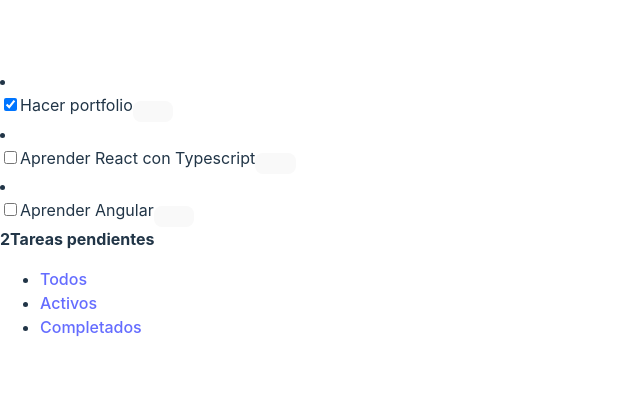
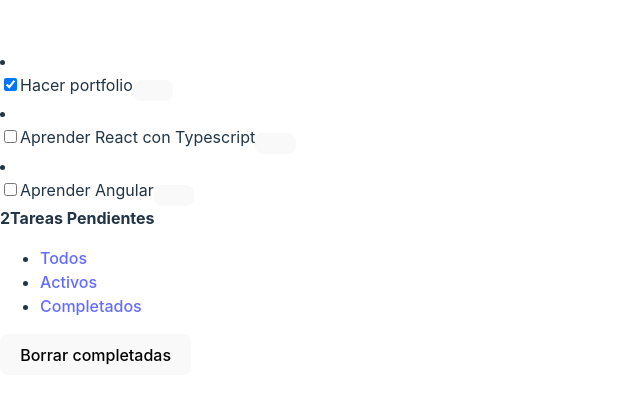
Before and after one commit to jorgelmartin/TypescriptReact-TodoApp, a React (Vite) app: page / in a window 1280 px wide. Shown: the part 188-592 px from the top of the page, without its empty margins (0-640 px from the left). Built offline with nearby package versions, Linux system fonts and the light colour scheme.

Commit message:
Feat: button for delete completed task

```diff
--- a/src/components/Footer.tsx
+++ b/src/components/Footer.tsx
@@ -1,5 +1,3 @@
-// import { FiltersButton, type TodoFilters } from "../consts"
-
 import { type filterValue } from "../types"
 import { Filters } from "./Filters"
 
@@ -20,14 +18,26 @@ export const Footer: React.FC<Props> = ({
 
     return (
         <footer className="footer">
-            <div className="todo-count">
-                <strong>{activeCount}Tareas pendientes</strong>
-            </div>
+            <span className="todo-count">
+                <strong>{activeCount}Tareas Pendientes</strong>
+            </span>
 
             <Filters
                 filterSelected={filterSelected}
                 onFilterChange={handleFilterChange}
             />
+
+            {
+                completedCount > 0 && (
+                    <button
+                        className="clear-completed"
+                        onClick={onClearCompleted}
+                    >
+                        Borrar completadas
+                    </button>
+                )
+            }
+
         </footer>
     )
 }
```
